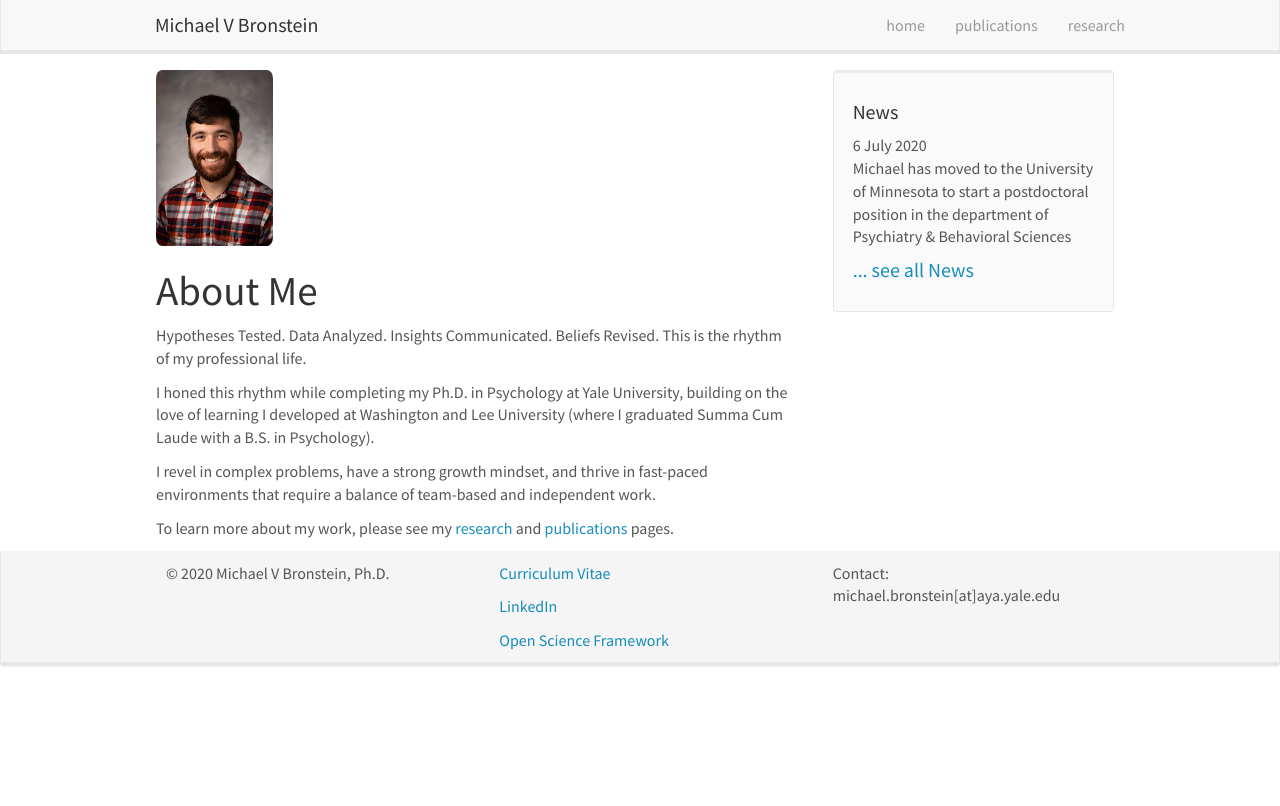
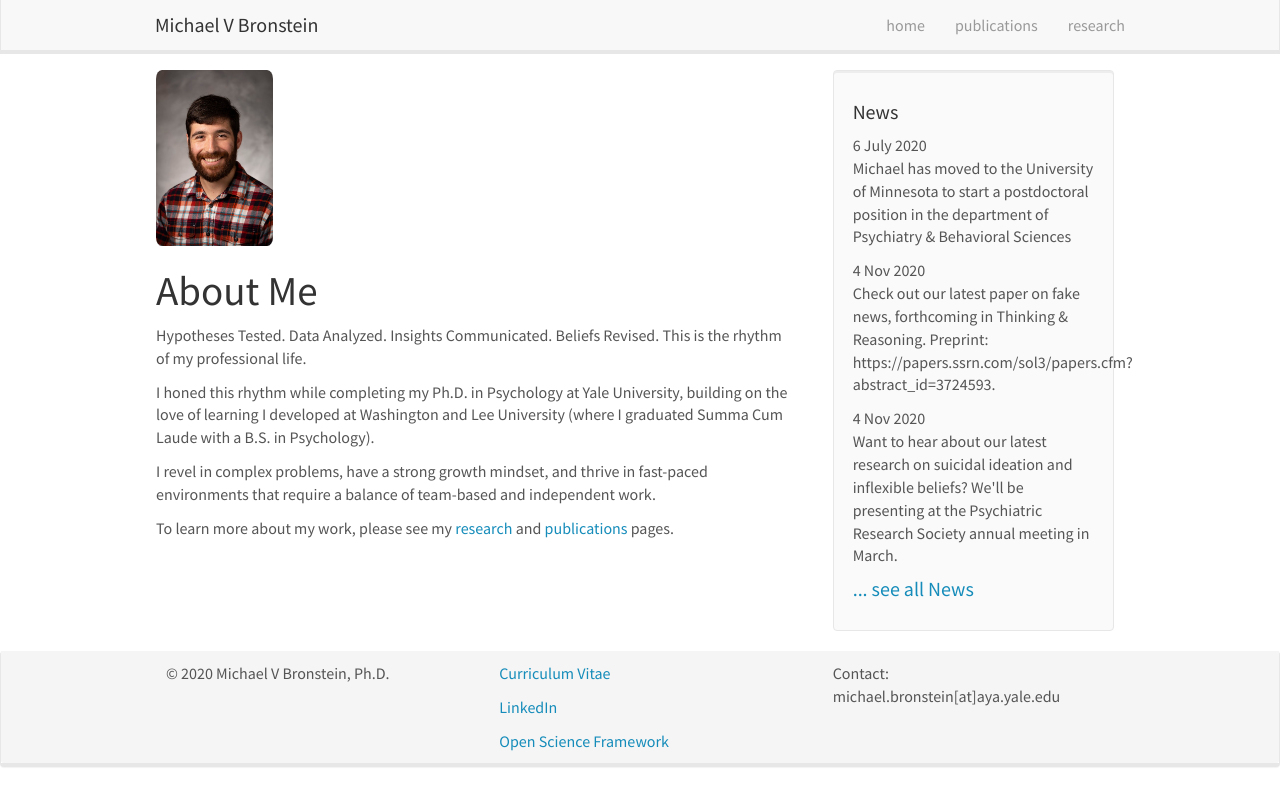
Before and after one commit to MichaelVBronstein/michaelvbronstein.github.io, a Jekyll site: the page built from _pages/home.md, in a window 1280 px wide. Shown: the top 806 px of the page. Built offline with Jekyll 4.4.1, drawn with Linux system fonts in a browser that asks for light colours; nearby versions of some CDN libraries.

Commit message:
added news
added news

```diff
--- a/_data/news.yml
+++ b/_data/news.yml
@@ -1,2 +1,6 @@
 - date: 6 July 2020
   headline: "Michael has moved to the University of Minnesota to start a postdoctoral position in the department of Psychiatry & Behavioral Sciences"
+- date: 4 Nov 2020
+  headline: "Check out our latest paper on fake news, forthcoming in Thinking & Reasoning. Preprint: https://papers.ssrn.com/sol3/papers.cfm?abstract_id=3724593."
+- date: 4 Nov 2020
+  headline: "Want to hear about our latest research on suicidal ideation and inflexible beliefs? We'll be presenting at the Psychiatric Research Society annual meeting in March."
```
Also changed, not shown: images/Group05022015_red.jpg (deleted), images/Group2015_red.jpg (deleted), images/News_M2PG.png (deleted), images/News_Maarten.png (deleted), 1 other file.
